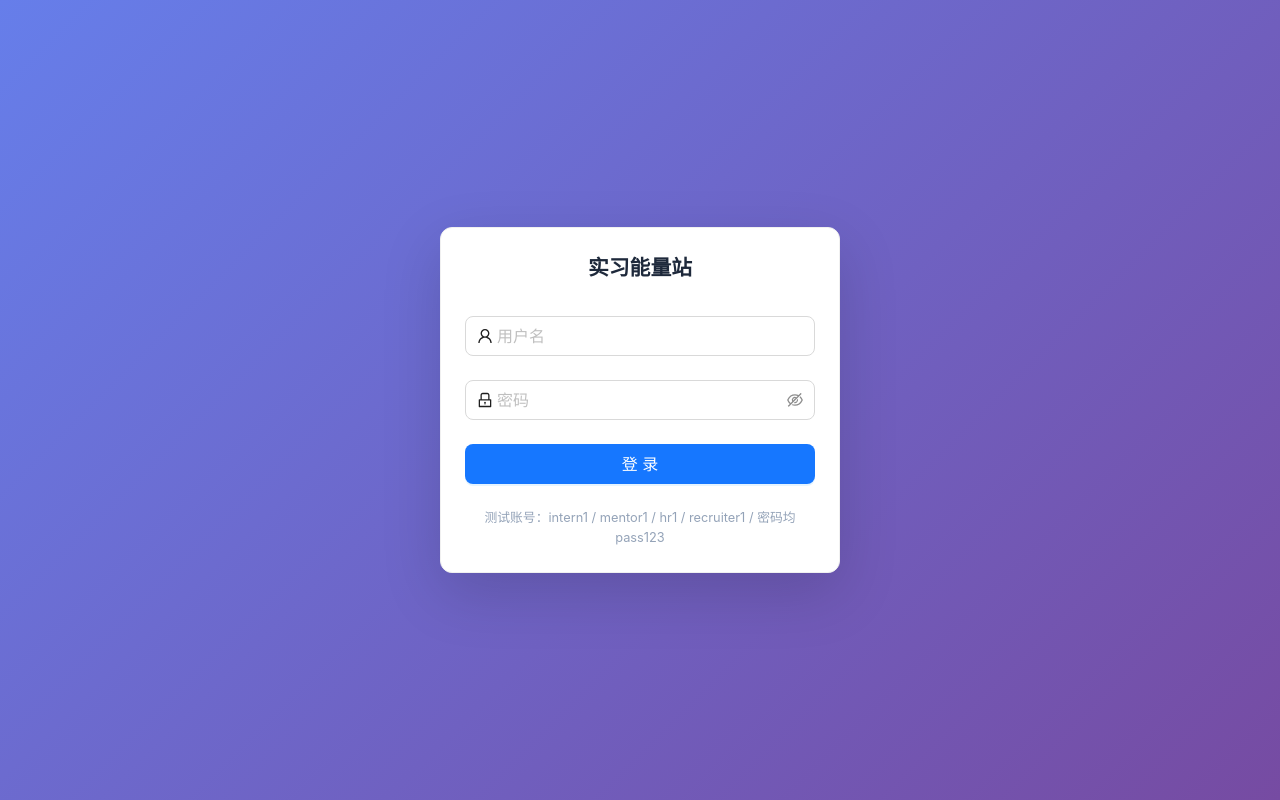
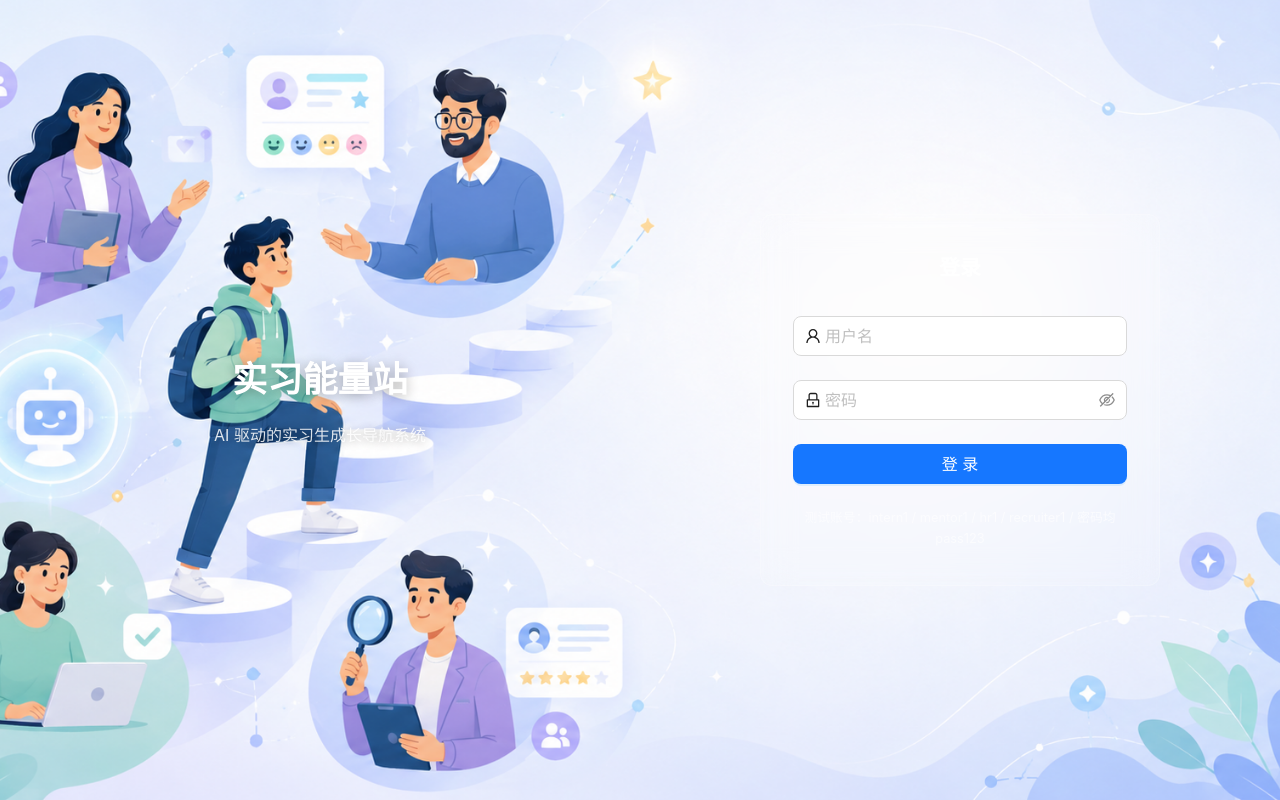
Before and after one commit to godspeedlucip/tencent_proj, a React (Vite) app in the folder frontend/: page /login in a window 1280 px wide. Built offline with nearby package versions, Linux system fonts and the light colour scheme.

Commit message:
feat: login page cover background with split layout and glass card

```diff
--- a/frontend/src/pages/Login.tsx
+++ b/frontend/src/pages/Login.tsx
@@ -1,5 +1,5 @@
 import { useState } from 'react'
-import { Form, Input, Button, Card, message } from 'antd'
+import { Form, Input, Button, message } from 'antd'
 import { UserOutlined, LockOutlined } from '@ant-design/icons'
 import { useNavigate } from 'react-router-dom'
 import { auth } from '../services/api'
@@ -29,13 +29,61 @@ export default function LoginPage() {
     <div style={{
       minHeight: '100vh',
       display: 'flex',
+      backgroundImage: 'url(/cover.png), linear-gradient(135deg, rgba(102,126,234,0.85) 0%, rgba(118,75,162,0.85) 100%)',
+      backgroundSize: 'cover',
+      backgroundPosition: 'center',
+    }}>
+      <div style={{
+        flex: 1,
+        display: 'flex',
+        flexDirection: 'column',
         alignItems: 'center',
         justifyContent: 'center',
-      background: 'linear-gradient(135deg, #667eea 0%, #764ba2 100%)',
+        padding: 48,
       }}>
-      <Card style={{ width: 400, borderRadius: 12, boxShadow: '0 20px 60px rgba(0,0,0,0.15)' }}>
-        <h2 style={{ textAlign: 'center', marginBottom: 32, fontSize: '1.3rem', fontWeight: 700, color: '#1e293b' }}>
+        <h1 style={{
+          color: '#fff',
+          fontSize: '2.2rem',
+          fontWeight: 700,
+          textShadow: '0 2px 12px rgba(0,0,0,0.3)',
+          margin: 0,
+        }}>
           实习能量站
+        </h1>
+        <p style={{
+          color: 'rgba(255,255,255,0.85)',
+          fontSize: '1rem',
+          marginTop: 16,
+          textShadow: '0 1px 8px rgba(0,0,0,0.3)',
+        }}>
+          AI 驱动的实习生成长导航系统
+        </p>
+      </div>
+
+      <div style={{
+        flex: 1,
+        display: 'flex',
+        alignItems: 'center',
+        justifyContent: 'center',
+        padding: 48,
+      }}>
+        <div style={{
+          width: 400,
+          background: 'rgba(255,255,255,0.12)',
+          backdropFilter: 'blur(16px)',
+          WebkitBackdropFilter: 'blur(16px)',
+          border: '1px solid rgba(255,255,255,0.2)',
+          borderRadius: 12,
+          padding: '36px 32px',
+        }}>
+          <h2 style={{
+            textAlign: 'center',
+            marginBottom: 32,
+            fontSize: '1.3rem',
+            fontWeight: 700,
+            color: '#fff',
+          }}>
+            登录
           </h2>
           <Form onFinish={onFinish} size="large">
             <Form.Item name="username" rules={[{ required: true, message: '请输入用户名' }]}>
@@ -50,10 +98,15 @@ export default function LoginPage() {
               </Button>
             </Form.Item>
           </Form>
-        <p style={{ textAlign: 'center', color: '#94a3b8', fontSize: '0.8rem' }}>
+          <p style={{
+            textAlign: 'center',
+            color: 'rgba(255,255,255,0.6)',
+            fontSize: '0.8rem',
+          }}>
             测试账号：intern1 / mentor1 / hr1 / recruiter1 / 密码均 pass123
           </p>
-      </Card>
+        </div>
+      </div>
     </div>
   )
 }
```
Lines whose indentation alone changed are shown as unchanged.
